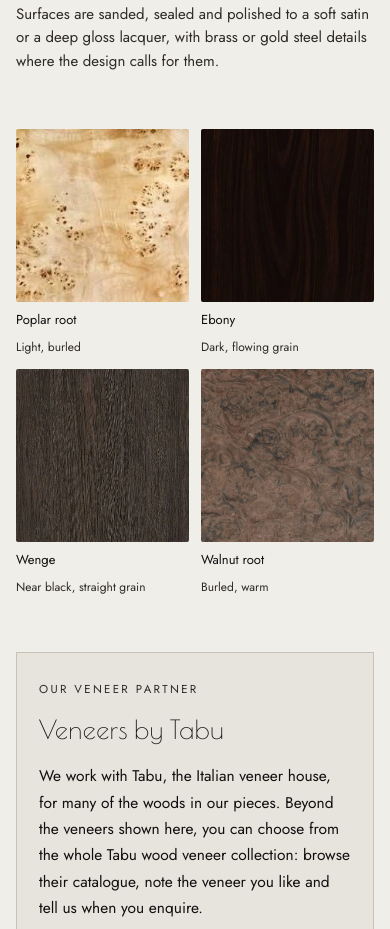
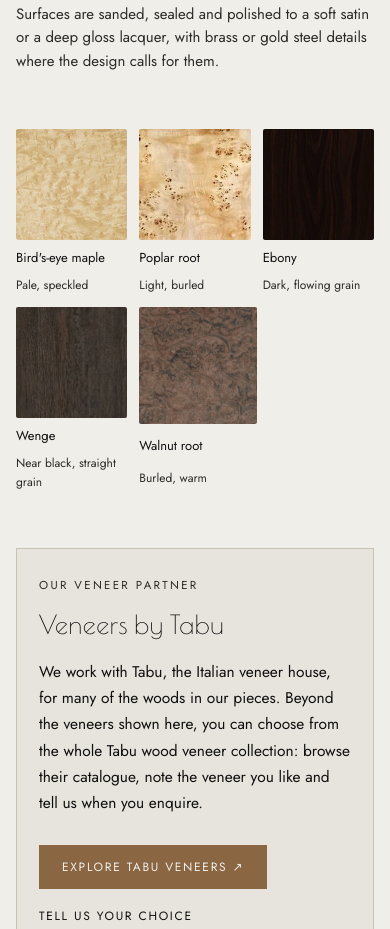
Before and after one commit to brunoandrepaulino1989-afk/marquetery-site, a plain HTML site: page index.html in a window 390 px wide. Shown: the part 4634-5563 px from the top of the page. Drawn offline with nearby package versions, Linux system fonts and the light colour scheme.

Commit message:
Bring back Bird's-eye maple swatch (first of five) (#7)
Claude-Session: https://claude.ai/code/session_013j9AaQYjuDwpJfxYMZi62r

Co-authored-by: Claude <noreply@anthropic.com>

```diff
--- a/index.html
+++ b/index.html
@@ -268,7 +268,7 @@ section.block.bespoke-block{padding-top:0}
 .tabu p{font-size:15.5px;line-height:1.7;margin:0;max-width:60ch}
 .tabu-acts{display:flex;flex-direction:column;align-items:flex-start;gap:18px}
 .sr-only{position:absolute;width:1px;height:1px;overflow:hidden;clip:rect(0 0 0 0);white-space:nowrap}
-.swatches{display:grid;grid-template-columns:repeat(4,minmax(0,1fr));gap:12px;margin-top:56px}
+.swatches{display:grid;grid-template-columns:repeat(5,minmax(0,1fr));gap:12px;margin-top:56px}
 .sw{display:grid;gap:8px;font-size:12px;color:var(--muted)}
 .sw i{display:block;aspect-ratio:1;border-radius:2px}
 .sw span{color:var(--ink);font-size:13px}
@@ -288,7 +288,7 @@ section.block.bespoke-block{padding-top:0}
   .catalogue{grid-template-columns:1fr !important}
   .about{grid-template-columns:minmax(0,1fr) minmax(0,1fr) !important;gap:24px !important}
   .steps{grid-template-columns:1fr;gap:28px}
-  .swatches{grid-template-columns:repeat(2,minmax(0,1fr))}
+  .swatches{grid-template-columns:repeat(3,minmax(0,1fr))}
   .tabu{grid-template-columns:1fr;gap:28px;padding:28px 22px}
   section.block{padding-block:64px}
   .scroller{grid-auto-columns:72%}
@@ -566,6 +566,7 @@ section.block.bespoke-block{padding-top:0}
         <div class="step"><b>III</b><h4>Lacquering and finishing</h4><p>Surfaces are sanded, sealed and polished to a soft satin or a deep gloss lacquer, with brass or gold steel details where the design calls for them.</p></div>
       </div>
       <div class="swatches" aria-label="Veneers we work with">
+        <div class="sw"><i style="background:#e8dcc4 url(images/ui/birds-eye-maple.webp) center/cover"></i><span>Bird's-eye maple</span>Pale, speckled</div>
         <div class="sw"><i style="background:#d9c39a url(images/ui/poplar-root.webp) center/cover"></i><span>Poplar root</span>Light, burled</div>
         <div class="sw"><i style="background:#1e1a17 url(images/ui/ebony.webp) center/cover"></i><span>Ebony</span>Dark, flowing grain</div>
         <div class="sw"><i style="background:#2b241f url(images/ui/wenge.webp) center/cover"></i><span>Wenge</span>Near black, straight grain</div>
```
Also changed, not shown: src/home_template.html (+3 -2 lines).
